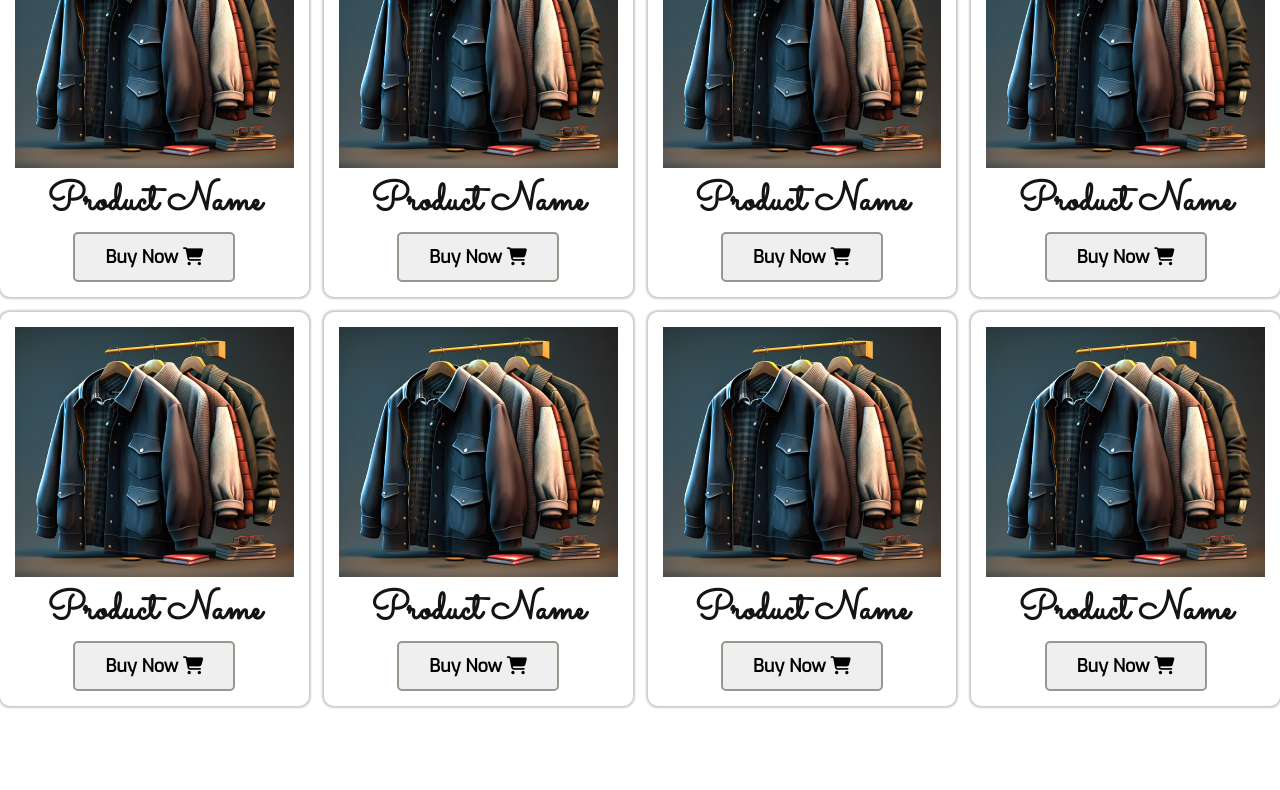
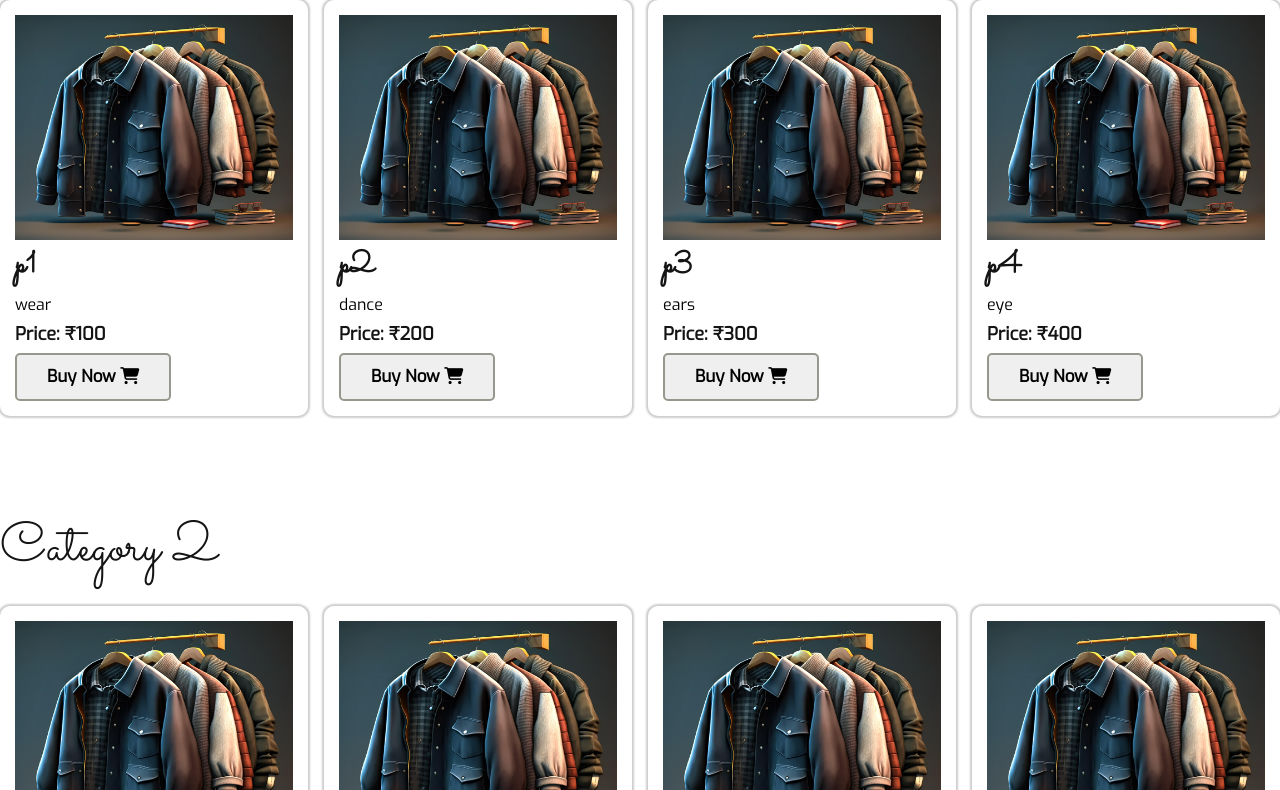
Before and after one commit to Apoorv-AK-Coder/SIMPLE-STITCH-WEAR, a plain HTML site: page products.html in a window 1280 px wide. Shown: the part 667-1457 px from the top of the page. Drawn offline with Linux system fonts and the light colour scheme.

Commit message:
products with js

```diff
--- a/header.html
+++ b/header.html
@@ -42,6 +42,14 @@
                         <a href="./sign-up.html">
                             <li><i class="fa-solid fa-user-plus"></i> Sign-Up</li>
                         </a>
+                        <div class="line"></div>
+                        <a href="./products.html">
+                            <li><i class="fa-solid fa-store"></i> Store</li>
+                        </a>
+                        <div class="line"></div>
+                        <a>
+                            <li><i class="fa-solid fa-bag-shopping"></i></li>
+                        </a>
                     </ul>
                 </navbar>
             </div>
--- a/products.html
+++ b/products.html
@@ -19,69 +19,35 @@
         <div class="row">
             <div class="column">
                 <h1>Buy Your Favorite</h1>
-                <para>Nuy now... <br> Just one click away... <br> Best Quality Product At Your Door.</para>
+                <para>Buy now... <br> Just one click away... <br> Best Quality Product At Your Door.</para>
             </div>
         </div>
     </div>
 
     <div class="container">
         <div class="row">
-            <div class="column proflex items">
-                <div class="column item">
-                    <img src="./images/Img-01.jpg">
-                    <h3>Product Name</h3>
-                    <button class="buy">Buy Now <i class="fa-solid fa-cart-shopping"></i></button>
-                </div>
-
-                <div class="column item">
-                    <img src="./images/Img-01.jpg">
-                    <h3>Product Name</h3>
-                    <button class="buy">Buy Now <i class="fa-solid fa-cart-shopping"></i></button>
-                </div>
-
-                <div class="column item">
-                    <img src="./images/Img-01.jpg">
-                    <h3>Product Name</h3>
-                    <button class="buy">Buy Now <i class="fa-solid fa-cart-shopping"></i></button>
-                </div>
-
-                <div class="column item">
-                    <img src="./images/Img-01.jpg">
-                    <h3>Product Name</h3>
-                    <button class="buy">Buy Now <i class="fa-solid fa-cart-shopping"></i></button>
-                </div>
-
-                <div class="column item">
-                    <img src="./images/Img-01.jpg">
-                    <h3>Product Name</h3>
-                    <button class="buy">Buy Now <i class="fa-solid fa-cart-shopping"></i></button>
-                </div>
-
-                <div class="column item">
-                    <img src="./images/Img-01.jpg">
-                    <h3>Product Name</h3>
-                    <button class="buy">Buy Now <i class="fa-solid fa-cart-shopping"></i></button>
-                </div>
-
-                <div class="column item">
-                    <img src="./images/Img-01.jpg">
-                    <h3>Product Name</h3>
-                    <button class="buy">Buy Now <i class="fa-solid fa-cart-shopping"></i></button>
-                </div>
-
-                <div class="column item">
-                    <img src="./images/Img-01.jpg">
-                    <h3>Product Name</h3>
-                    <button class="buy">Buy Now <i class="fa-solid fa-cart-shopping"></i></button>
-                </div>
+            <div class="column">
+                <h2 style="padding-bottom: 15px;">Category 1</h2>
             </div>
+            <div class="column proflex" id="category1"></div>
         </div>
     </div>
+
+    <div class="container">
+        <div class="row" style="padding-top: 0;">
+            <div class="column">
+                <h2 style="padding-bottom: 15px;">Category 2</h2>
+            </div>
+            <div class="column proflex" id="category2"></div>
+        </div>
+    </div>
+
     <footer></footer>
 
 </body>
 <script src="https://kit.fontawesome.com/513bc71f1a.js" crossorigin="anonymous"></script>
 <script src="./calling.js"></script>
 <script src="./nav.js"></script>
+<script src="./products.js"></script>
 
 </html>
--- /dev/null
+++ b/products.js
@@ -0,0 +1,100 @@
+let products = [{
+        "category1":    {   "product1": {
+                                "id": 001,
+                                "name": "p1",
+                                "description": "wear",
+                                "price": "₹100",
+                                "picture": "<img src='./images/img-01.jpg'>"
+                            },
+                            "product2": {
+                                "id": 002,
+                                "name": "p2",
+                                "description": "dance",
+                                "price": "₹200",
+                                "picture": "<img src='./images/img-01.jpg'>"
+                            },
+                            "product3": {
+                                "id": 003,
+                                "name": "p3",
+                                "description": "ears",
+                                "price": "₹300",
+                                "picture": "<img src='./images/img-01.jpg'>"
+                            },
+                            "product4": {
+                                "id": 004,
+                                "name": "p4",
+                                "description": "eye",
+                                "price": "₹400",
+                                "picture": "<img src='./images/img-01.jpg'>"
+                            }
+                        },
+
+        "category2":    {   "product1": {
+                                "id": 001,
+                                "name": "p5",
+                                "description": "wear",
+                                "price": "500",
+                                "picture": "<img src='./images/img-01.jpg'>"
+                            },
+                            "product2": {
+                                "id": 002,
+                                "name": "p6",
+                                "description": "dance",
+                                "price": "600",
+                                "picture": "<img src='./images/img-01.jpg'>"
+                            },
+                            "product3": {
+                                "id": 003,
+                                "name": "p7",
+                                "description": "ears",
+                                "price": "700",
+                                "picture": "<img src='./images/img-01.jpg'>"
+                            },
+                            "product4": {
+                                "id": 004,
+                                "name": "p8",
+                                "description": "eye",
+                                "price": "800",
+                                "picture": "<img src='./images/img-01.jpg'>"
+                            }
+                        }
+}]
+
+// category1 here
+
+let category1Content = Object.keys(products[0].category1).map(productKey => {
+    let product = products[0].category1[productKey];
+    return `
+        <div class="column item">
+            ${product.picture}
+            <h3>${product.name}</h3>
+            <!--<p>ID: ${product.id}</p>-->
+            <p>${product.description}</p>
+            <h4>Price: ${product.price}</h4>
+            <button class="buy">Buy Now <i class="fa-solid fa-cart-shopping"></i></button>
+        </div>
+    `;
+}).join('');
+
+
+// category1 here
+
+let category2Content = Object.keys(products[0].category2).map(productKey => {
+    let product = products[0].category2[productKey];
+    return `
+        <div class="column item">
+            ${product.picture}
+            <h3>${product.name}</h3>
+            <!--<p>ID: ${product.id}</p>-->
+            <p>${product.description}</p>
+            <h4>Price: ${product.price}</h4>
+            <button class="buy">Buy Now <i class="fa-solid fa-cart-shopping"></i></button>
+        </div>
+    `;
+}).join('');
+
+// Set the HTML content to the element with the id's
+document.getElementById("category1").innerHTML = category1Content;
+document.getElementById("category2").innerHTML = category2Content;
+
+console.log(products);
--- a/style.css
+++ b/style.css
@@ -68,8 +68,18 @@ h2 {
 h3 {
     font-family: var(--third-font);
     line-height: 1.5;
-    font-size: 40px;
-    font-weight: 700;
+    font-size: 30px;
+    font-weight: 600;
+    margin: 0;
+    padding: 0;
+    color: var(--fifth-color);
+}
+
+h4 {
+    font-family: var(--secondry-font);
+    line-height: 1.5;
+    font-size: 18px;
+    font-weight: 600;
     margin: 0;
     padding: 0;
     color: var(--fifth-color);
@@ -112,7 +122,7 @@ a {
 button {
     font-family: var(--secondry-font);
     line-height: 2;
-    font-size: 18px;
+    font-size: 17px;
     font-weight: 700;
     margin: 0;
     padding: 0;
@@ -154,6 +164,7 @@ button {
     color: var(--fift-color);
     border: 2px solid var(--secondry-color);
     cursor: pointer;
+    margin-top: 5px;
 }
 
 .buy:hover {
@@ -161,7 +172,9 @@ button {
 }
 
 .proflex {
+    /* display: flex; */
     column-count: 4;
+    /* gap: 15px; */
 }
 
 /* Global CSS Ends Here*/
@@ -281,13 +294,12 @@ ul li:hover {
     box-shadow: 0px 0px 2px 2px rgba(0, 0, 0, 0.2);
     padding: 15px;
     border-radius: 10px;
-    text-align: center;
     margin-bottom: 15px;
 }
 
 .item img{
     width: 100%;
-    height: 250px;
+    height: 225px;
 }
 
 .prohero {
```
